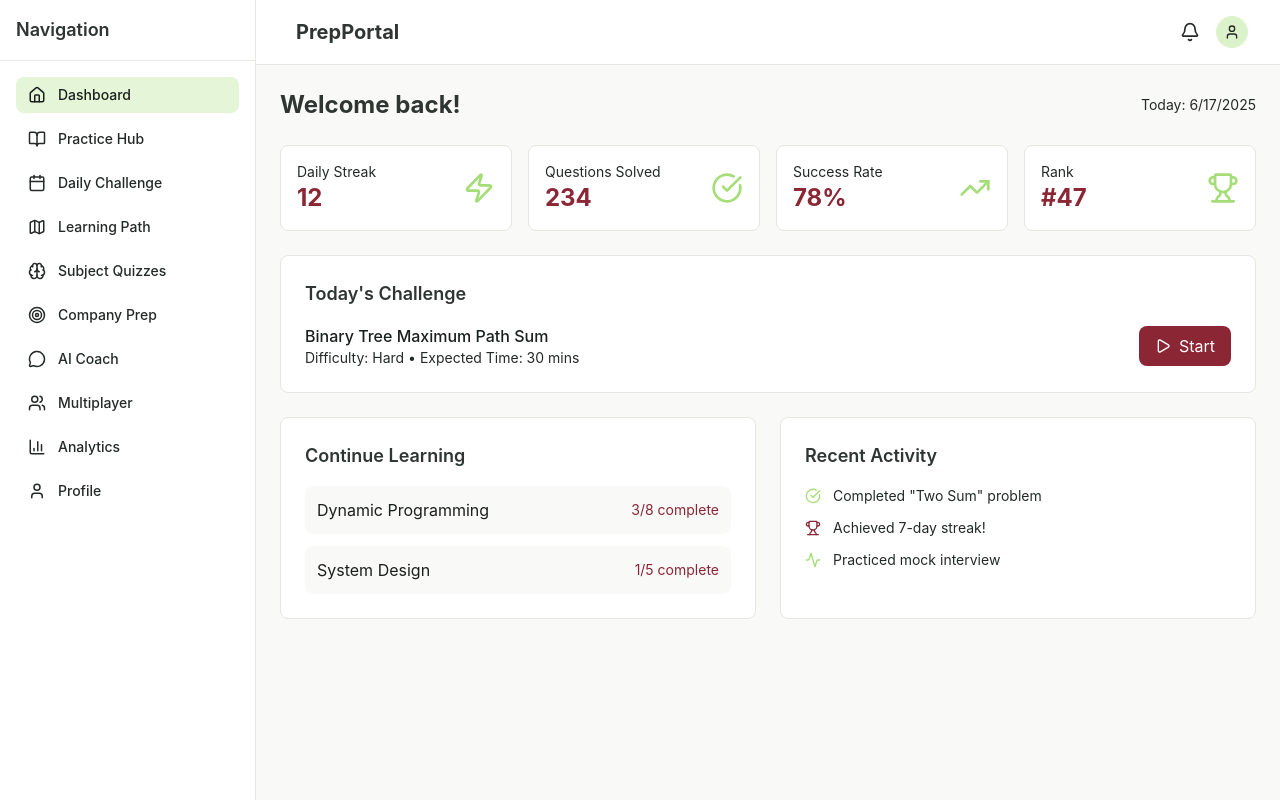
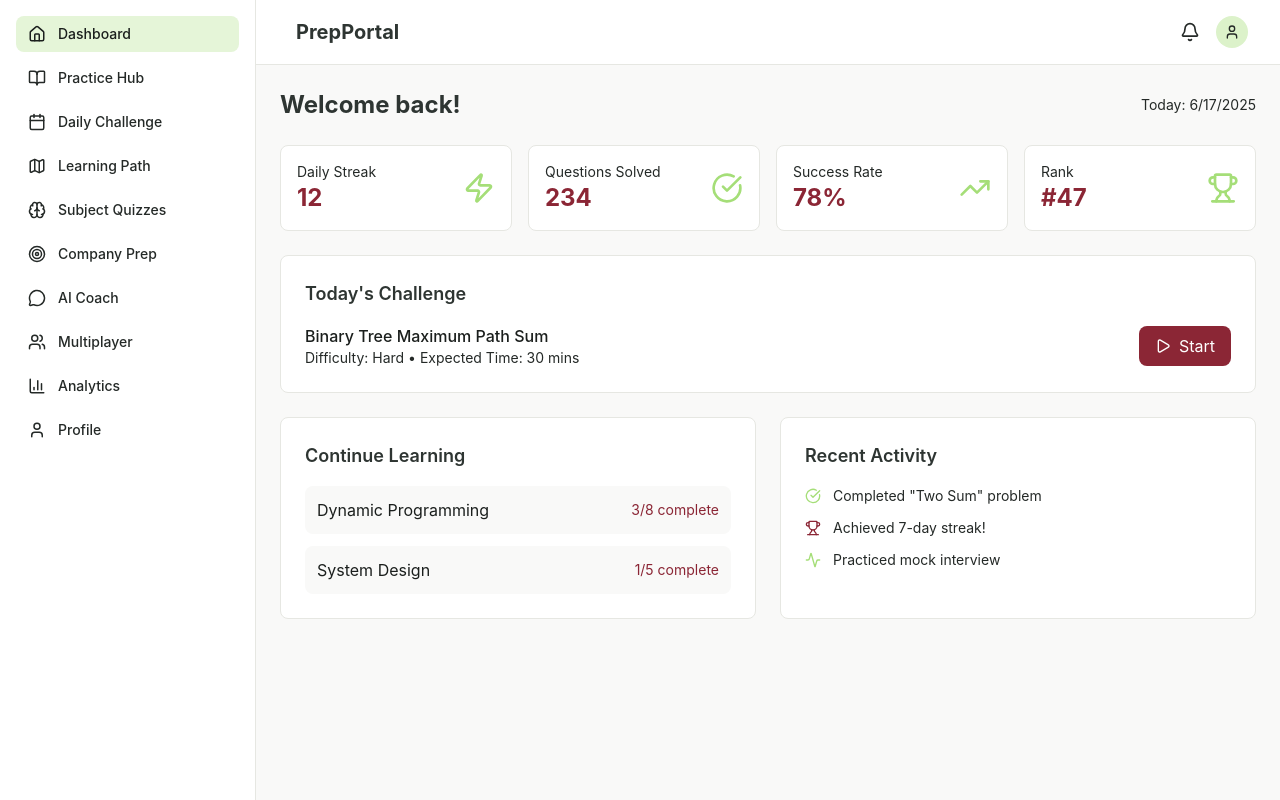
Before and after one commit to Priyankasaha20/codequest, a Next.js app: page / in a window 1280 px wide. Both pictures are taken after a click on the button "Get Started". Built offline with nearby package versions, Linux system fonts and the light colour scheme.

Commit message:
Components and UI

```diff
--- a/components/Sidebar.js
+++ b/components/Sidebar.js
@@ -14,9 +14,7 @@ const Sidebar = ({
       } transition-transform duration-200 ease-in-out md:translate-x-0 md:static md:inset-0`}
     >
       <div className="flex flex-col h-full">
-        <div className="p-4 border-b border-alabaster-200">
-          <h2 className="text-lg font-semibold text-onyx-500">Navigation</h2>
-        </div>
+
         <nav className="flex-1 p-4 space-y-2">
           {navigation.map((item) => (
             <button
```
